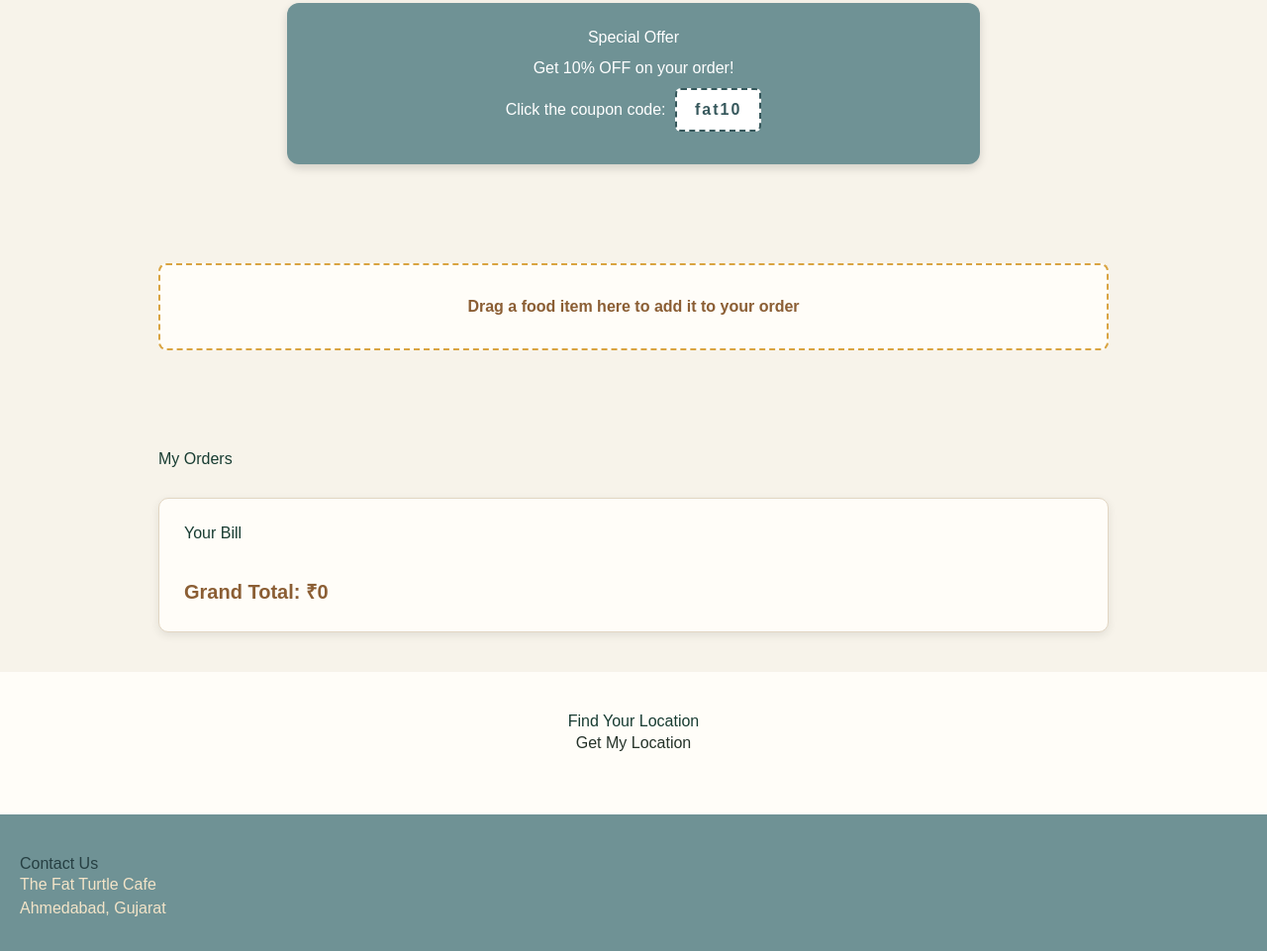
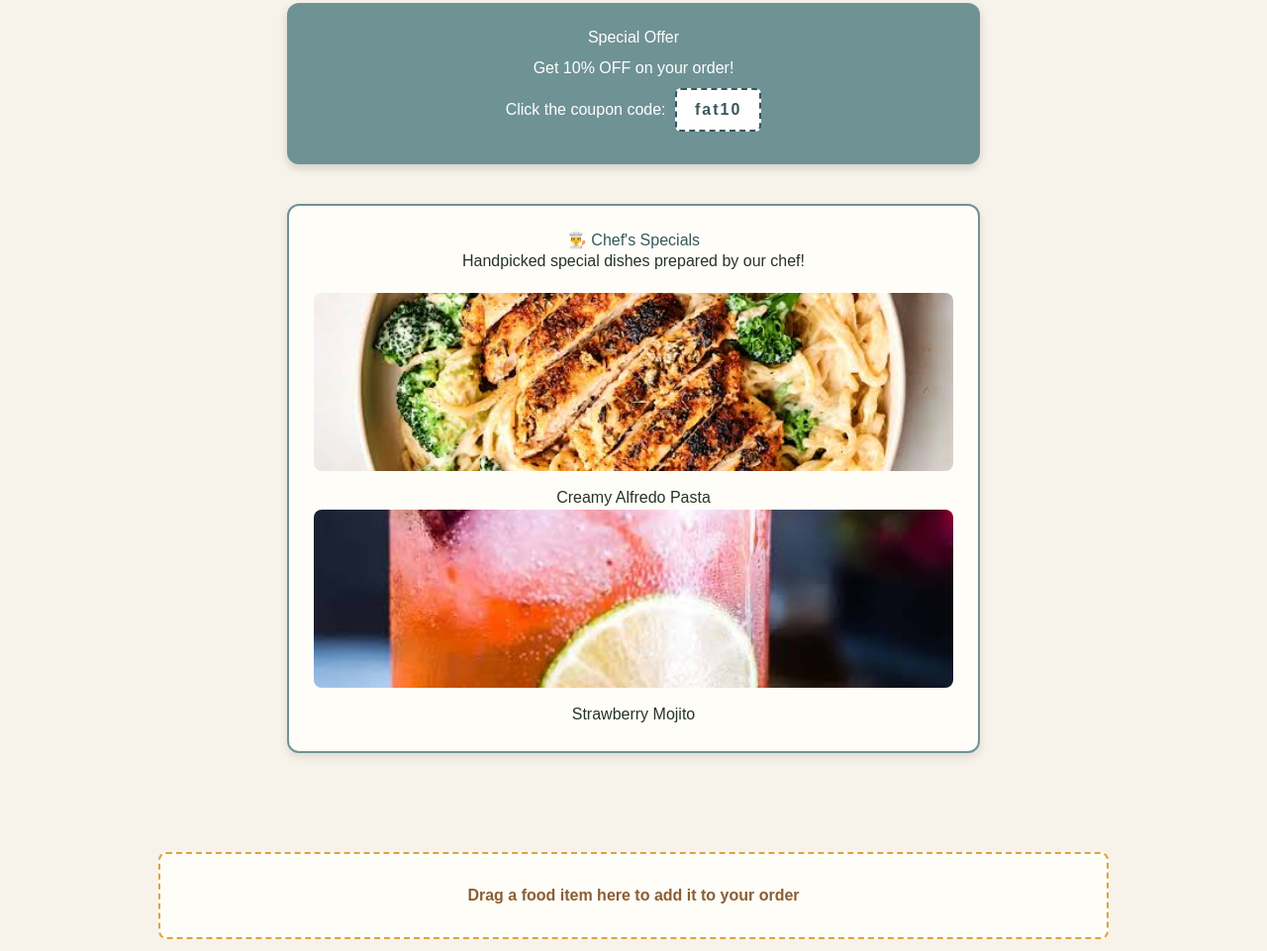
Before and after one commit to jaspreetuppal04/RestaurantManagement, a plain HTML site: page index.html in a window 1280 px wide. Shown: the part 1518-2479 px from the top of the page at 99% size. Drawn offline with nearby package versions, Linux system fonts and the light colour scheme.

Commit message:
updated vue js concept

```diff
--- a/index.html
+++ b/index.html
@@ -543,7 +543,12 @@
 
 </div>
 
-<!-- PRACTICAL-7: VUE CUSTOM DIRECTIVE - UPPERCASE COUPON -->
+
+<!-- PRACTICAL-7: VUE CUSTOM DIRECTIVES -->
+
+<div id="practical7">
+
+    <!-- UPPERCASE DIRECTIVE -->
 
     <section id="discountCoupon">
 
@@ -557,6 +562,21 @@
         </p>
 
     </section>
+
+
+    <!-- V-LIST DIRECTIVE -->
+
+    <section id="chefSpecials">
+
+        <h2>👨‍🍳 Chef's Specials</h2>
+
+        <p>Handpicked special dishes prepared by our chef!</p>
+
+        <ul v-list="specialItems"></ul>
+
+    </section>
+
+</div>
 
     <!-- DRAG AND DROP AREA -->
 
--- a/script.js
+++ b/script.js
@@ -908,20 +908,80 @@ if (feedbackForm) {
 
 }
 
-    // PRACTICAL-7: VUE CUSTOM DIRECTIVE - UPPERCASE COUPON
+// PRACTICAL-7: VUE CUSTOM DIRECTIVES
 
 const { createApp } = Vue;
 
-const app = createApp({});
+
+const app = createApp({
+
+    data() {
+        return {
+            specialItems: [
+    {
+        name: "Creamy Alfredo Pasta",
+        image: "Alfredo_pasta.jpeg"
+    },
+    {
+        name: "Strawberry Mojito",
+        image: "strawberry_mojito.jpeg"
+    }
+]
+        };
+    }
+
+});
+
+
+// Custom Directive 1: Convert coupon text to uppercase
 
 app.directive('uppercase', {
+
     mounted(el) {
+
         el.style.cursor = 'pointer';
 
         el.addEventListener('click', () => {
-            el.innerText = el.innerText.toUpperCase();
+
+            el.textContent = el.textContent.toUpperCase();
+
         });
+
     }
+
 });
 
-app.mount('#discountCoupon');
+
+// Custom Directive 2: Dynamically create Chef's Specials list
+
+app.directive('list', {
+
+    mounted(el, binding) {
+
+        binding.value.forEach(item => {
+
+            const listItem = document.createElement('li');
+
+            const image = document.createElement('img');
+            image.src = item.image;
+            image.alt = item.name;
+            image.classList.add('special-image');
+
+            const name = document.createElement('span');
+            name.textContent = item.name;
+
+            listItem.appendChild(image);
+            listItem.appendChild(name);
+
+            el.appendChild(listItem);
+
+        });
+
+    }
+
+});
+
+
+// Mount Vue to the Practical-7 area
+
+app.mount('#practical7');
--- a/style.css
+++ b/style.css
@@ -299,7 +299,7 @@ button:hover {
 /* Food card */
 
 .food-item {
-    background-color: #FFFDF8;
+    background-color: #6F9295;
 
     padding: 20px;
 
@@ -314,6 +314,8 @@ button:hover {
     border: 1px solid #E2D6C3;
 
     box-shadow: 0 3px 8px rgba(38, 51, 42, 0.10);
+
+    transition: 0.3s;
 }
 
 
@@ -722,3 +724,67 @@ button:hover {
     transform: scale(1.05);
     transition: 0.2s;
 }
+
+/* PRACTICAL-7: CHEF'S SPECIALS */
+
+#chefSpecials {
+    width: 70%;
+    max-width: 700px;
+
+    margin: 40px auto;
+
+    padding: 25px;
+
+    text-align: center;
+
+    background-color: #FFFDF8;
+
+    border: 2px solid #6F9295;
+
+    border-radius: 12px;
+
+    box-shadow: 0 4px 10px rgba(0, 0, 0, 0.10);
+}
+
+
+#chefSpecials h2 {
+    margin-top: 0;
+
+    color: #36585C;
+}
+
+
+#chefSpecials p {
+    color: #26332A;
+}
+
+
+#chefSpecials ul {
+    list-style: none;
+
+    padding: 0;
+
+    margin: 20px 0 0;
+}
+
+.special-image {
+    width: 100%;
+
+    max-width: 100%;
+
+    height: 180px;
+
+    object-fit: cover;
+
+    display: block;
+
+    border-radius: 8px;
+
+    margin-bottom: 15px;
+}
+
+#chefSpecials li:hover {
+    background-color: #36585C;
+
+    transform: translateY(-2px);
+}
```
Also changed, not shown: Alfredo_pasta.jpeg (added), strawberry_mojito.jpeg (added). Lines whose indentation alone changed are shown as unchanged.
